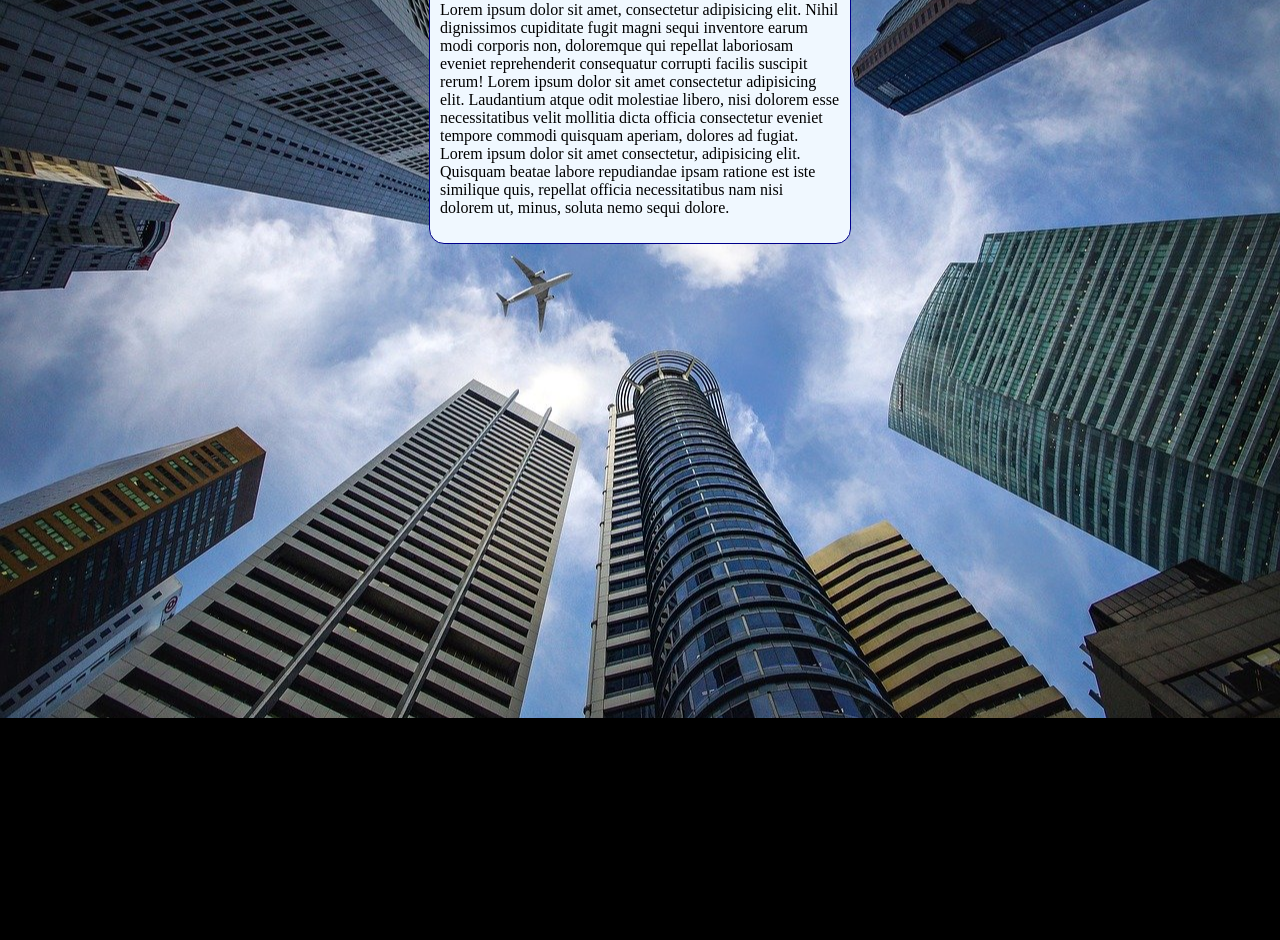
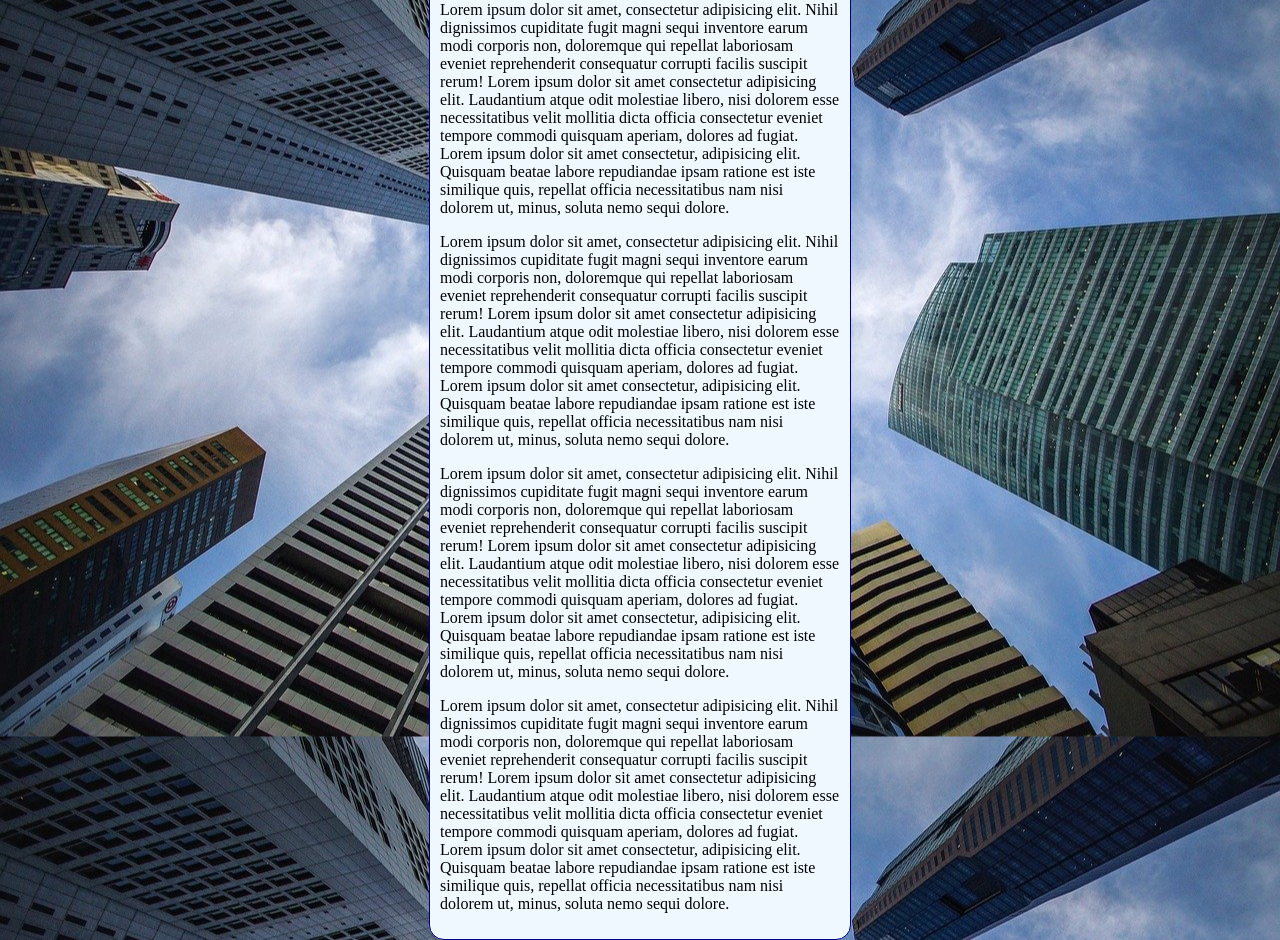
Before and after one commit to BrunoSCM7/html-css, a plain HTML site: page exercicios/ex022/fundo006.html in a window 1280 px wide. Shown: the part 98-1038 px from the top of the page. Before the commit the page ends 816 px from the top, so only its background shows below. Drawn offline with Linux system fonts and the light colour scheme.

Commit message:
Update fundo006.html

```diff
--- a/exercicios/ex022/fundo006.html
+++ b/exercicios/ex022/fundo006.html
@@ -10,7 +10,7 @@
       background-color: black;
       background-image: url(imagens/wallpaper002.jpg);
       background-position:center center;
-      background-repeat: no-repeat;
+      background-repeat: repeat-y;
       background-size: cover;
     }
 
@@ -28,6 +28,9 @@
   <main>
     <h1>Teste de Imagem de Fundo</h1>
     <p>Lorem ipsum dolor sit amet, consectetur adipisicing elit. Nihil dignissimos cupiditate fugit magni sequi inventore earum modi corporis non, doloremque qui repellat laboriosam eveniet reprehenderit consequatur corrupti facilis suscipit rerum! Lorem ipsum dolor sit amet consectetur adipisicing elit. Laudantium atque odit molestiae libero, nisi dolorem esse necessitatibus velit mollitia dicta officia consectetur eveniet tempore commodi quisquam aperiam, dolores ad fugiat. Lorem ipsum dolor sit amet consectetur, adipisicing elit. Quisquam beatae labore repudiandae ipsam ratione est iste similique quis, repellat officia necessitatibus nam nisi dolorem ut, minus, soluta nemo sequi dolore.</p>
+    <p>Lorem ipsum dolor sit amet, consectetur adipisicing elit. Nihil dignissimos cupiditate fugit magni sequi inventore earum modi corporis non, doloremque qui repellat laboriosam eveniet reprehenderit consequatur corrupti facilis suscipit rerum! Lorem ipsum dolor sit amet consectetur adipisicing elit. Laudantium atque odit molestiae libero, nisi dolorem esse necessitatibus velit mollitia dicta officia consectetur eveniet tempore commodi quisquam aperiam, dolores ad fugiat. Lorem ipsum dolor sit amet consectetur, adipisicing elit. Quisquam beatae labore repudiandae ipsam ratione est iste similique quis, repellat officia necessitatibus nam nisi dolorem ut, minus, soluta nemo sequi dolore.</p>
+    <p>Lorem ipsum dolor sit amet, consectetur adipisicing elit. Nihil dignissimos cupiditate fugit magni sequi inventore earum modi corporis non, doloremque qui repellat laboriosam eveniet reprehenderit consequatur corrupti facilis suscipit rerum! Lorem ipsum dolor sit amet consectetur adipisicing elit. Laudantium atque odit molestiae libero, nisi dolorem esse necessitatibus velit mollitia dicta officia consectetur eveniet tempore commodi quisquam aperiam, dolores ad fugiat. Lorem ipsum dolor sit amet consectetur, adipisicing elit. Quisquam beatae labore repudiandae ipsam ratione est iste similique quis, repellat officia necessitatibus nam nisi dolorem ut, minus, soluta nemo sequi dolore.</p>
+    <p>Lorem ipsum dolor sit amet, consectetur adipisicing elit. Nihil dignissimos cupiditate fugit magni sequi inventore earum modi corporis non, doloremque qui repellat laboriosam eveniet reprehenderit consequatur corrupti facilis suscipit rerum! Lorem ipsum dolor sit amet consectetur adipisicing elit. Laudantium atque odit molestiae libero, nisi dolorem esse necessitatibus velit mollitia dicta officia consectetur eveniet tempore commodi quisquam aperiam, dolores ad fugiat. Lorem ipsum dolor sit amet consectetur, adipisicing elit. Quisquam beatae labore repudiandae ipsam ratione est iste similique quis, repellat officia necessitatibus nam nisi dolorem ut, minus, soluta nemo sequi dolore.</p>
   </main>
 </body>
 </html>
```
